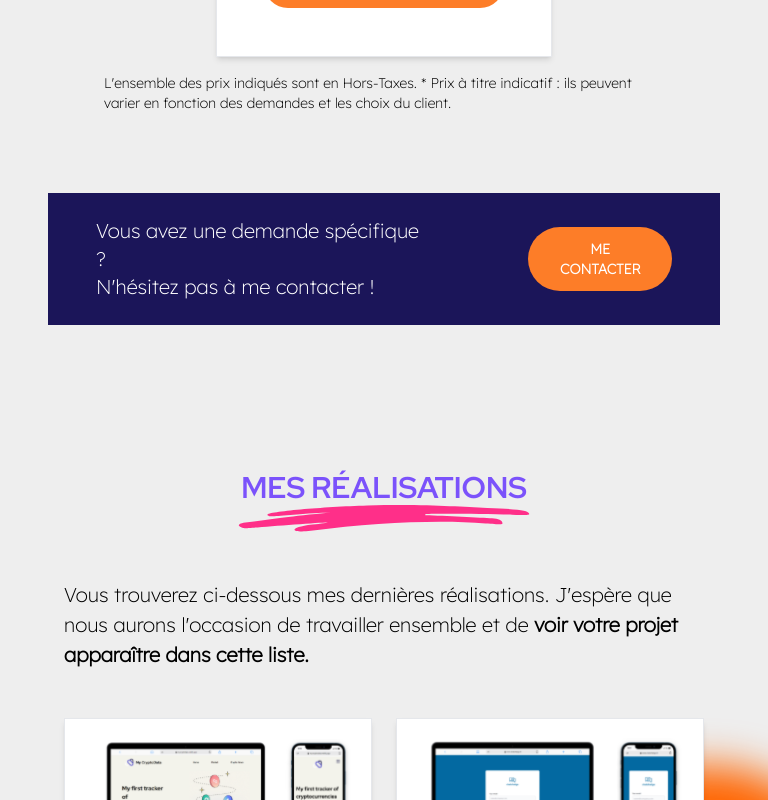
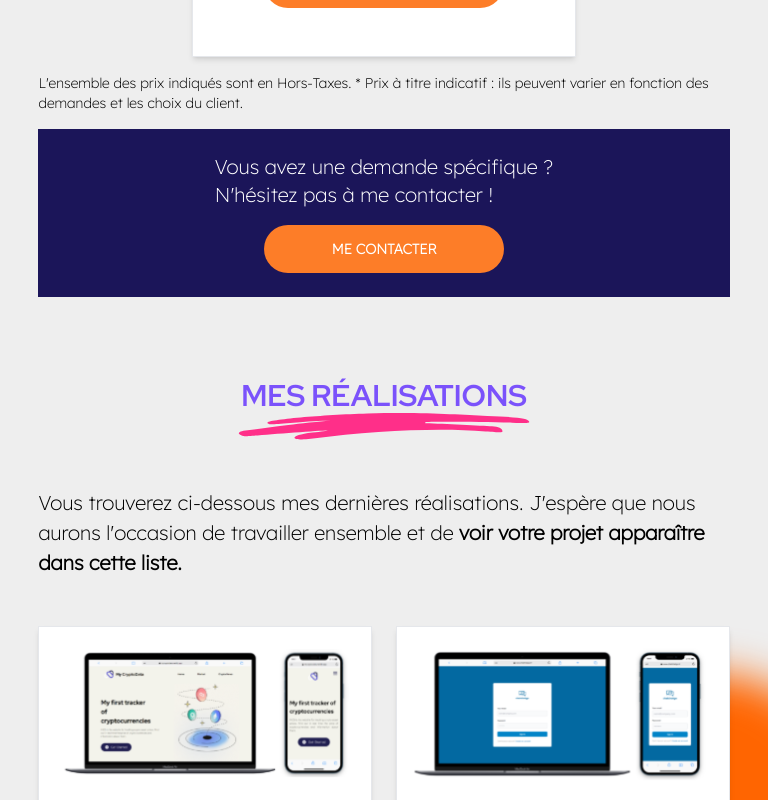
Before and after one commit to randricalvin/AlefaWeb_website, a React (Vite) app: page / in a window 768 px wide. Shown: the part 10180-10980 px from the top of the page. Built offline with nearby package versions, Linux system fonts and the light colour scheme.

Commit message:
adding responsive to offer component finalisation

```diff
--- a/src/components/Offers.jsx
+++ b/src/components/Offers.jsx
@@ -28,8 +28,8 @@ const Offers = () => {
         <p className='content-width lg:w-5/6 mx-auto text-service mt-12 text-service'>Vous souhaitez développer votre activité en ligne ? Je vous propose des <span className='font-bold'>solutions adaptées à vos besoins et votre budget.</span></p>
 
 
-        <div className='flex flex-col items-start mx-12'>
-          <div className='flex gap-4 justify-between mt-12 card-offers'>
+        <div className='flex flex-col items-start lg:mx-12'>
+          <div className='flex gap-4 justify-between mt-12 card-offers card-tablet'>
 
             {/* 1 */}
             <div data-aos="zoom-in" class="lg:w-1/4 max-w-sm p-4 bg-white border shadow-md dark:bg-gray-800 dark:border-gray-700 flex flex-col justify-between hover:shadow-xl duration-300">
@@ -276,13 +276,15 @@ const Offers = () => {
             </p>
           </div>
 
-          <div className='flex items-center justify-around bg-[#1B1559] py-6 my-16'>
-            <h1 className='mx-12 text-white text-xl'>
-              Vous avez une demande spécifique ? <br/> N'hésitez pas à me contacter !
-            </h1>
-                <div className='flex justify-center mx-12'>
-                  <HashLink smooth to="/#contact" className="text-white bg-[#fd7d28] hover:bg-[#FF6501] hover:transition duration-300 ease-in-out font-bold rounded-full text-sm px-5 py-3 inline-flex justify-center text-center uppercase">Me contacter</HashLink>
-                </div>
+          <div className='flex items-center justify-around bg-[#1B1559] py-6 lg:my-16 offre-special'>
+            <div>
+              <h1 className='lg:mx-12 text-white text-xl offre-special-text'>
+                Vous avez une demande spécifique ? <br/> N'hésitez pas à me contacter !
+              </h1>
+            </div>
+            <div className='flex justify-center mx-12'>
+              <HashLink smooth to="/#contact" className="button-service text-white bg-[#fd7d28] hover:bg-[#FF6501] hover:transition duration-300 ease-in-out font-bold rounded-full text-sm px-5 py-3 inline-flex justify-center text-center uppercase">Me contacter</HashLink>
+            </div>
 
           </div>
         </div>
--- a/src/components/Offers.scss
+++ b/src/components/Offers.scss
@@ -17,7 +17,7 @@
         display: flex;
         flex-direction: column;
         align-items: center;
-        width: 83.33%;
+        width: 90%;
         margin: 0 auto;
 
     }
@@ -34,8 +34,21 @@
     .condition {
         font-size: 0.8rem;
         line-height: 1rem;
-        width: 83.33%;
+        width: 90%;
         margin: 0 auto;
+    }
+
+
+    .offre-special {
+        display: flex;
+        flex-direction: column;
+        width: 90%;
+        margin: 0 auto;
+    }
+
+    .offre-special-text {
+        margin: 0  1rem 1rem 1rem;
+        text-align: center;
     }
   }
 
@@ -44,8 +57,9 @@
         .card-offers {
             display: flex;
             flex-direction: column;
+            align-items: center;
+            width: 90%;
             margin: 0 auto;
-            width: 50%;
 
         }
 
@@ -57,4 +71,22 @@
             font-size: 1.1rem;
             line-height: 1.25rem;
         }
+
+        .condition {
+            font-size: 0.8rem;
+            line-height: 1rem;
+            width: 90%;
+            margin: 0 auto;
+        }
+
+        .offre-special {
+            display: flex;
+            width: 90%;
+            margin: 0 auto;
+        }
+
+        .offre-special-text {
+            margin: 0  1rem 1rem 1rem;
+            text-align: left;
+        }
 }
--- a/src/components/Realisations.jsx
+++ b/src/components/Realisations.jsx
@@ -15,7 +15,7 @@ const Realisations = () => {
   }, [])
 
   return (
-    <section id="realisations" className='realisations justify-start items-center flex flex-col font-serif2 w-5/6 mx-auto'>
+    <section id="realisations" className='realisations justify-start items-center flex flex-col font-serif2 lg:w-5/6 mx-auto content-width'>
         <div>
           <img src={blob4} alt="blob-animation" className='blob-animation4' />
         </div>
@@ -26,7 +26,7 @@ const Realisations = () => {
           <img src={trait_marquage} alt="trait marquage" className='w-5/6'/>
         </div>
 
-        <p className='my-12 font-serif2 text-service w-full'>
+        <p className='my-12 font-serif2 text-service'>
           Vous trouverez ci-dessous mes dernières réalisations. J'espère que nous aurons l'occasion de travailler ensemble et de <span className='font-bold'>voir votre projet apparaître dans cette liste.</span>
         </p>
 
--- a/src/components/Realisations.scss
+++ b/src/components/Realisations.scss
@@ -9,3 +9,12 @@
     z-index: -1;
     filter: blur(20px);
   }
+
+    @media screen and (max-width: 768px) {
+        .text-realisation {
+            font-size: 1.1rem;
+            line-height: 1.25rem;
+        }
+
+
+    }
--- a/src/components/Services.scss
+++ b/src/components/Services.scss
@@ -20,6 +20,12 @@
 .card {
     min-height: 17rem;
 }
+
+// .card:hover {
+//   box-shadow: rgb(0 0 0 / 25%) 0px 5px 20px 5px;
+//   transition: all 0.4s ease-in-out 0s;
+//   transform: translateY(-5px);
+// }
 
 .title-service {
     position: relative;
```
